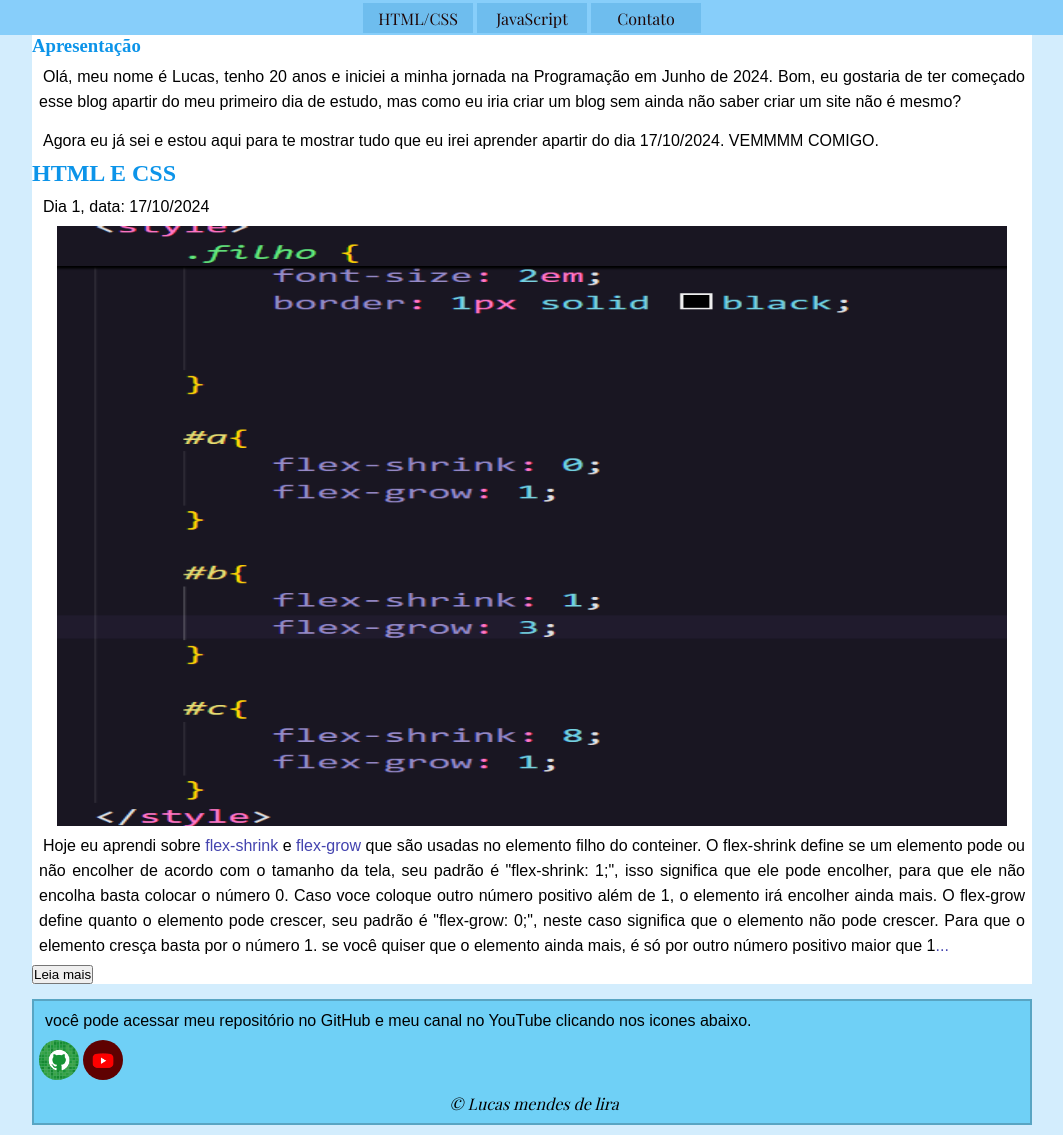
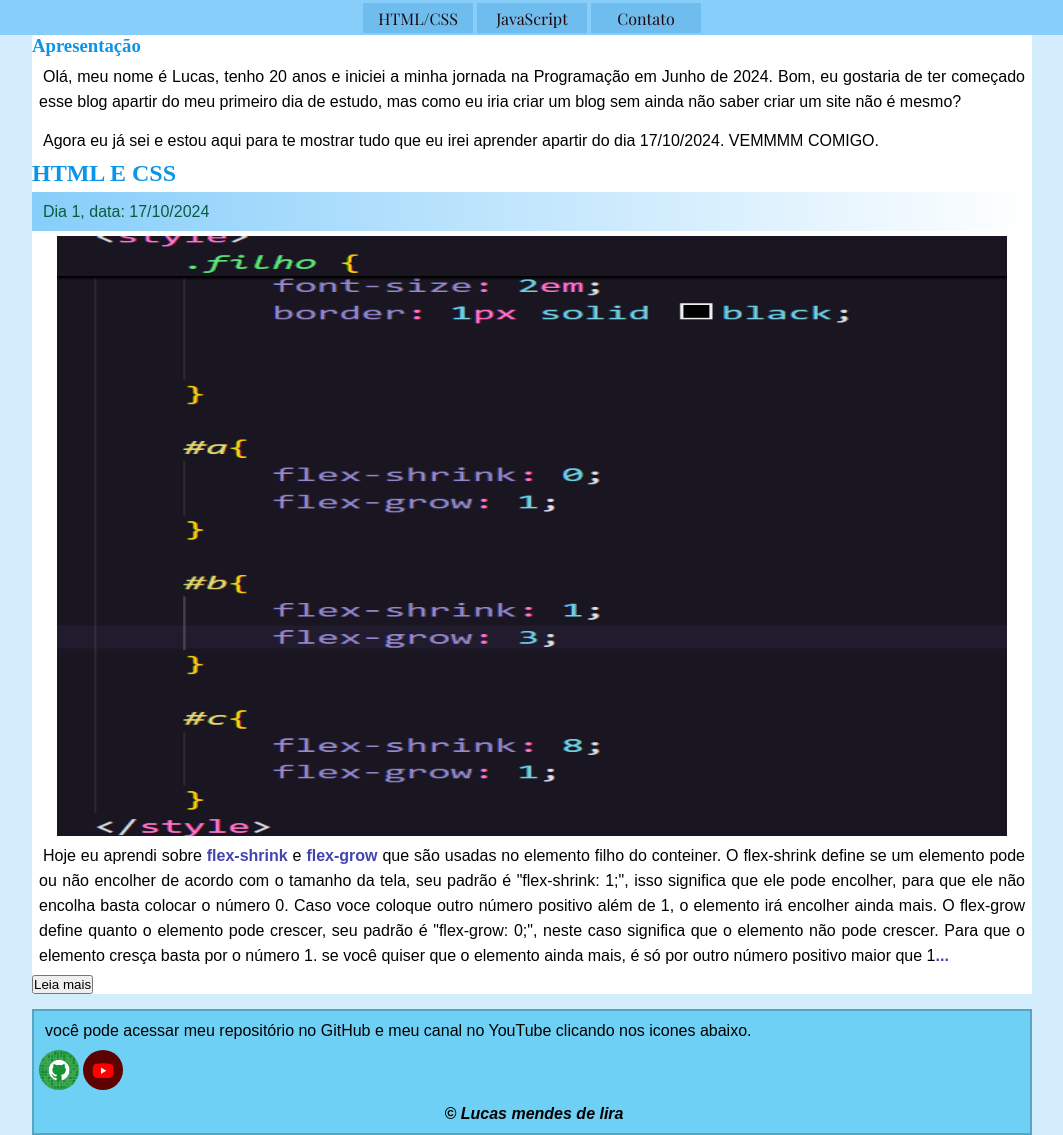
Before and after one commit to LucasLira-dev/LucasBlog, a plain HTML site: page index.html in a window 1280 px wide. Shown: the part 65-1200 px from the top of the page, without its empty margins (108-1171 px from the left). Drawn offline with nearby package versions, Linux system fonts and the light colour scheme; a web font is replaced by a local one.

Commit message:
dia 2 html

```diff
--- a/estilo/style.css
+++ b/estilo/style.css
@@ -21,6 +21,7 @@
       font-optical-sizing: auto;
       font-weight: weight;
       font-style: normal;
+
  }
 
  #titulo {
@@ -28,12 +29,13 @@
  }
 
  h1 {
-    color: rgb(12, 148, 233);;
+    color: rgb(12, 148, 233);
 
  }
 
  span {
     color: rgb(68, 68, 175);
+    font-weight: 600;
  }
  nav ul li {
     background-color: rgb(110, 189, 238);
@@ -84,15 +86,23 @@
     padding: 7px;
  }
 
+ #data {
+  background-image: linear-gradient(to right, lightskyblue, transparent);
+  color: rgb(10, 92, 65);
+  margin-top: 5px;
+  margin-bottom: 5px;
+ }
+
  img {
-   width: 97vw;
+  margin: auto;
+   width: 92vw;
    height: 400px;
    display: block;
  }
 
  footer{
    margin: auto;
-   width: 90vw;
+   width: 100vw;
    border: 2px solid rgba(0, 0, 0, 0.208);
    background-color: rgb(111, 208, 246);
    box-sizing: border-box;
@@ -100,7 +110,7 @@
 
 
  #icon1 {
-  padding-left: 5px;
+   margin-left: 5px;
    display: inline-block;
    border-radius: 50%;
    height: 35px;
@@ -131,8 +141,8 @@
 
  #copy {
   text-align: center;
-  font-family: "Playfair Display", serif;
+  font-family: Arial, Helvetica, sans-serif;
   font-optical-sizing: auto;
-  font-weight: weight;
+  font-weight: 600;
   font-style: italic;
  }
--- a/index.html
+++ b/index.html
@@ -9,6 +9,7 @@
     <link rel="preconnect" href="https://fonts.googleapis.com">
 <link rel="preconnect" href="https://fonts.gstatic.com" crossorigin>
 <link href="https://fonts.googleapis.com/css2?family=Playfair+Display:ital,wght@0,400..900;1,400..900&display=swap" rel="stylesheet">
+<link rel="shortcut icon" href="imagens/um L com a cor de fundo azul claro.png" type="image/x-icon">
 </head>
 <body>
     <header>
@@ -38,7 +39,7 @@
             <h1> HTML E CSS </h1>
             <article>
 
-                <p> Dia 1, data: 17/10/2024</p>
+                <p id="data"> Dia 1, data: 17/10/2024</p>
                <img src="imagens/Captura de tela 2024-10-17 135325.png" alt="imagem sobre flex-grow e shrink">
                <p>
                 Hoje eu aprendi sobre <span> flex-shrink</span> e <span> flex-grow  </span> que são usadas no elemento filho do conteiner. O flex-shrink define se um elemento pode ou não encolher de acordo com o tamanho da tela, seu padrão é "flex-shrink: 1;", isso significa que ele pode encolher, para que ele não encolha basta colocar o número 0. Caso voce coloque outro número positivo além de 1, o elemento irá encolher ainda mais.
@@ -52,8 +53,12 @@
 
         <section id="escondido">
 
-            <article> <p> Dia 2, data: 20/10/2024 </p>
-                <img src="imagens/Captura de tela 2024-10-20 115129.png" alt="">
+            <article> <p id="data"> Dia 2, data: 20/10/2024 </p>
+                <img src="imagens/Captura de tela 2024-10-20 115129.png" alt="dia 2 html e css">
+
+                <p>
+                    Hoje eu aprendi sobre a shorthand "flex", ela é usada para simplificar o uso de flex-grow, shrink e basis, exatamente nessa ordem. O seu valor padrão é <span> flex: 0 1 auto;</span> ou <span> flex-initial</span>, dá no mesmo. Também aprendi alguns valores predeterminados desta shorthand: o <span> flex: 0 0 auto </span> não irá permitir que os elementos cresçam e nem que diminuam. já o <span> flex: 1 1 auto </span> permite que os elementos cresçam e diminuam.
+                </p>
             </article>
 
         <section id="JavaScript">
@@ -61,7 +66,7 @@
                 JavaScript
             </h1>
             <article>
-               <p>  Dia 1, data: 18/10/2024 </p>
+               <p id="data">  Dia 1, data: 18/10/2024 </p>
                <img src="imagens/Captura de tela 2024-10-18 135120.png" alt=" dia 1 JavaScript">
 
                <p>
```
Also changed, not shown: imagens/um L com a cor de fundo azul claro.png (added), imagens/uma pequena imagem de um garoto no computador.png (added).
